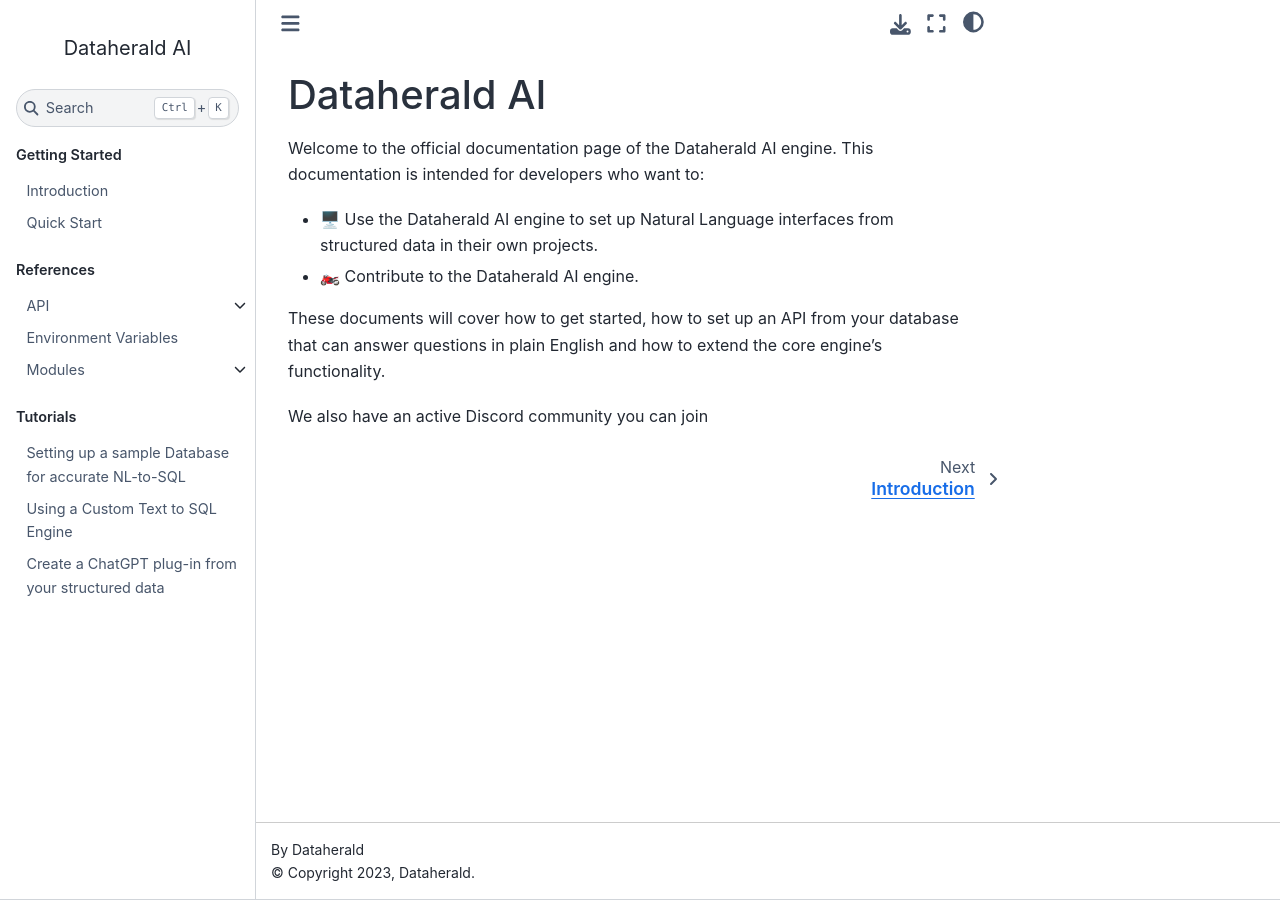
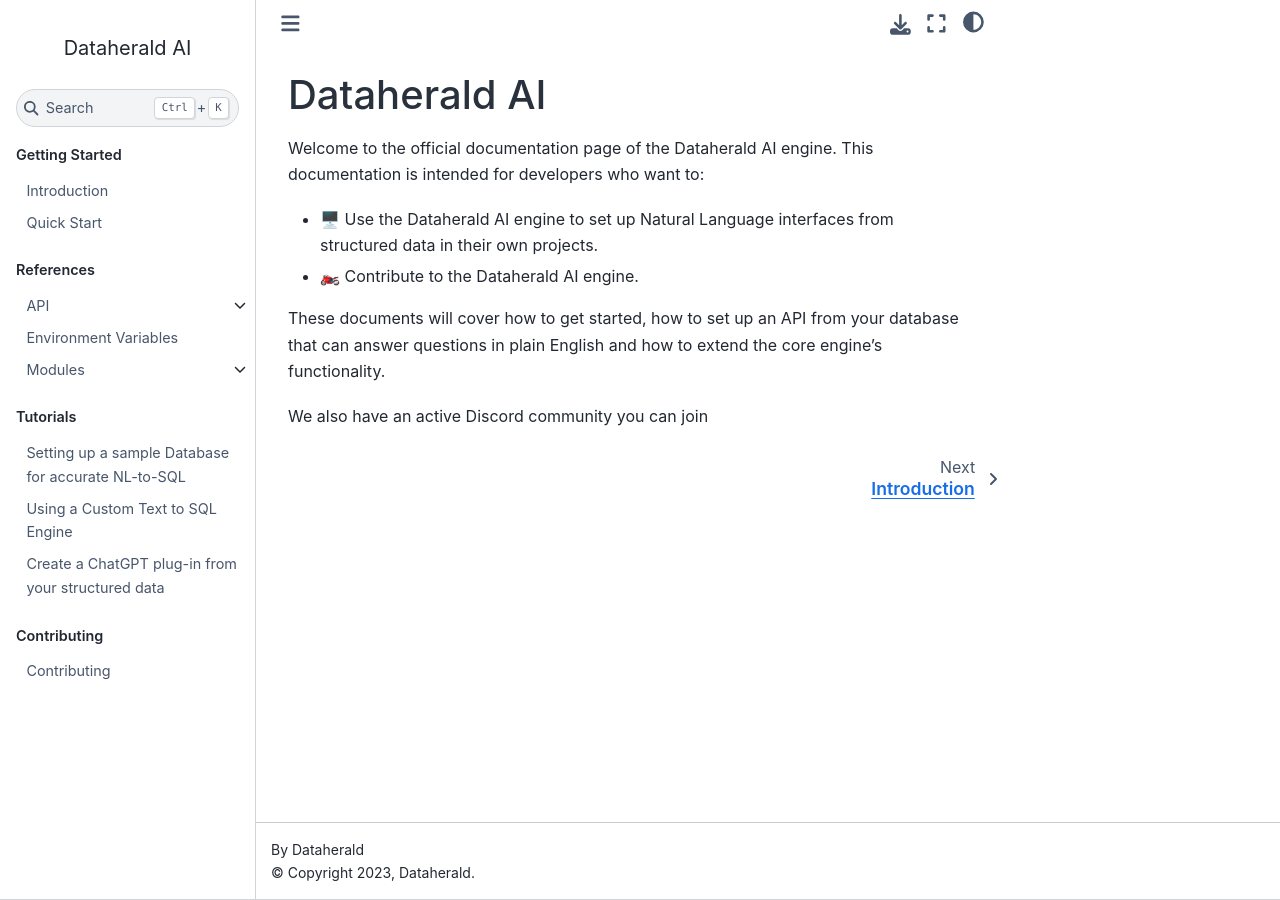
Before and after one commit to Dataherald/dataherald, a Sphinx documentation site: the page built from docs/index.rst, in a window 1280 px wide. Built offline with Sphinx 7.4.7 and the Sphinx Book theme 1.1.4, drawn with Linux system fonts in a browser that asks for light colours.

Commit message:
bf/DH-4598 stashing changes

```diff
--- /dev/null
+++ b/docs/contributing.projects.rst
@@ -0,0 +1,2 @@
+Contributing
+====================
--- a/docs/index.rst
+++ b/docs/index.rst
@@ -38,3 +38,10 @@
    tutorial.sample_database
    tutorial.finetune_sql_generator
    tutorial.chatgpt_plugin
+
+
+.. toctree::
+   :caption: Contributing
+   :hidden:
+
+   contributing.projects
```
